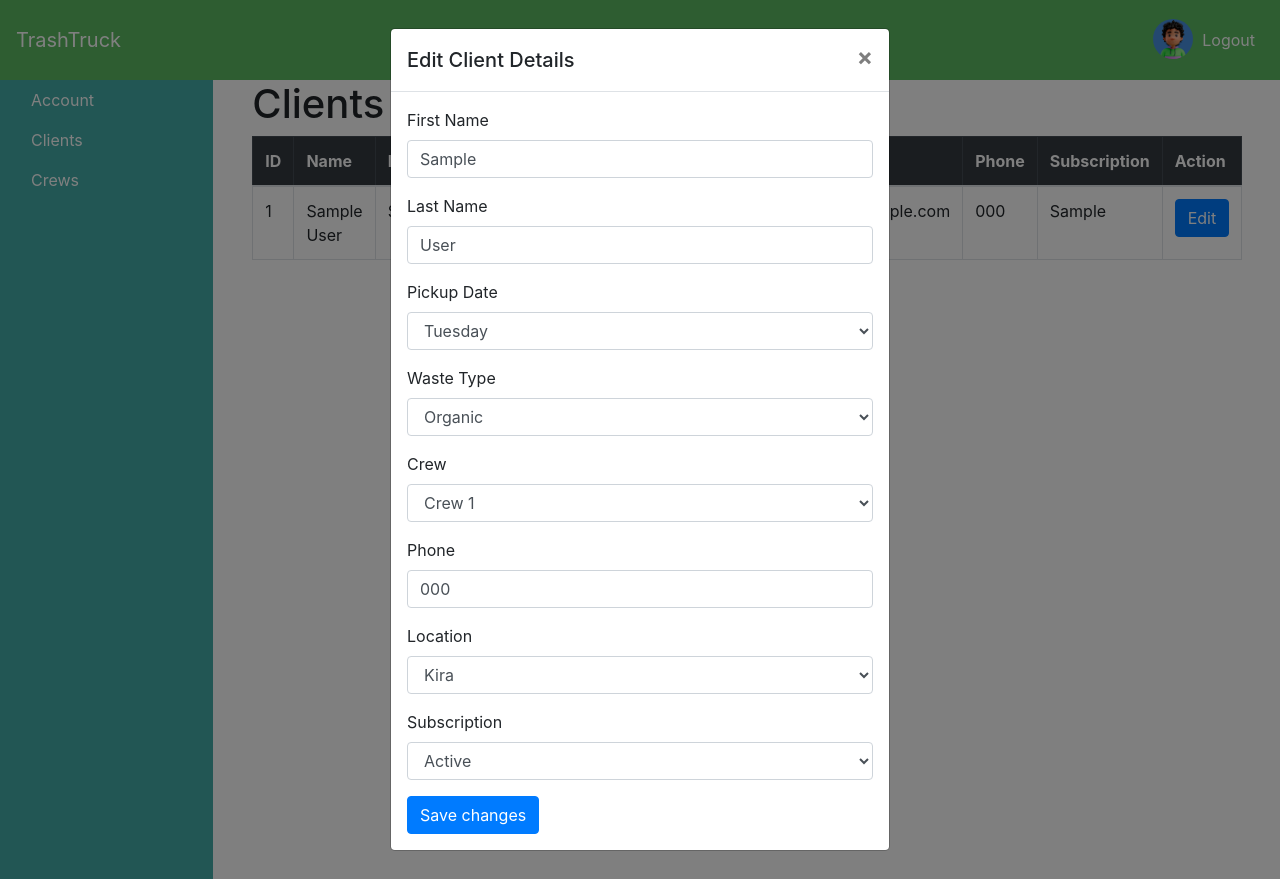
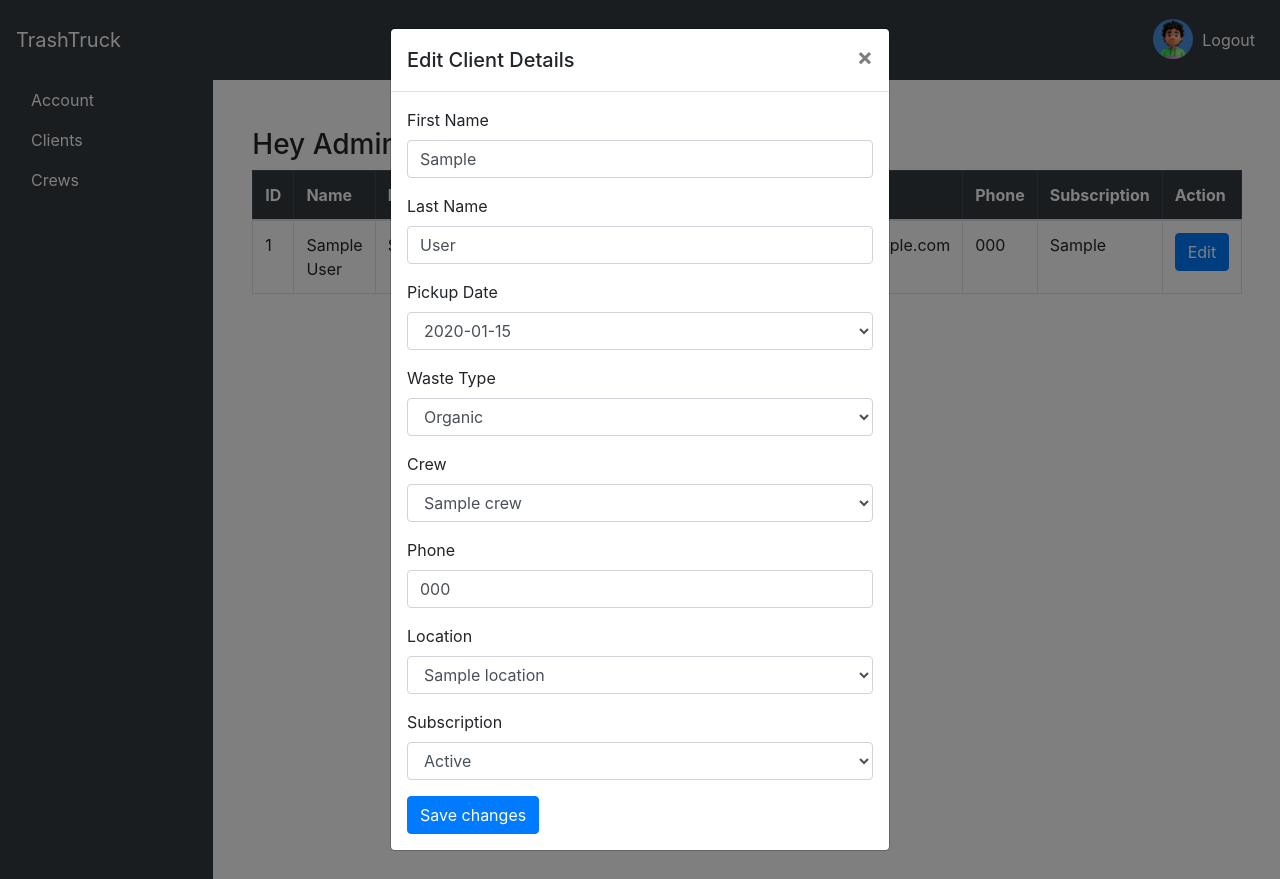
Before and after one commit to KitimboRino/TrashTruck-ALX-portfolio-project, a Flask app: template templates/clients.html in a window 1280 px wide, after a click on "Edit". Run offline with Flask 3, Linux system fonts and the light colour scheme; tables that the repository leaves empty hold one stand-in row (values such as "Sample post"); the template is opened without the code that fills it: values that come from a table or form of the project are taken from there, most other values are stand-ins (such as "Sample title", 1, 10 or a date in 2020); one stand-in notice (Sample message) is shown; some libraries are stand-ins or nearby versions.

Commit message:
style(clients.html): refactor styles clients page

```diff
--- a/static/css/dashLayout.css
+++ b/static/css/dashLayout.css
@@ -1,10 +1,10 @@
 .navbar {
-    background-color: #5DBB63;
+    background-color: #343a40;
     height: 80px;
 }
 
 #sidebar {
-    background-color: #45ADA8;
+    background-color: #343a40;
     height: 100vh;
     /* width: calc(100% - 100px); */
     width: 100px;
@@ -21,12 +21,13 @@
 
 .nav-link.active,
 .nav-link:hover {
-    color: #FF7F50;
+    color: white;
+
     /* Set the text color to white for active and hover states */
 }
 
 .nav-link.active {
-    background-color: red;
+    background-color: green;
     /* Set the background color to red for active state */
 }
 
--- a/templates/clients.html
+++ b/templates/clients.html
@@ -1,14 +1,27 @@
 {% extends 'base.html' %}
 
 {% block page_content %}
+
+<!-- Flash Messages Section -->
+{% with messages = get_flashed_messages() %}
+{% if messages %}
+<ul class="flash-messages">
+    {% for message in messages %}
+    <li class="flash-message">{{ message }}</li>
+    {% endfor %}
+</ul>
+{% endif %}
+{% endwith %}
+<!-- End of Flash Messages Section -->
+
 <style>
     .table th {
         white-space: nowrap;
         /* Prevent line breaks */
     }
 </style>
-<div class="container">
-    <h1>Clients</h1>
+<div class="container mt-4">
+    <h3>Hey Admin, here are your Clients</h3>
     <table class="table table-bordered">
         <thead class="table-dark">
             <tr>
@@ -69,11 +82,17 @@
                                         </div>
                                         <div class="form-group">
                                             <label for="editPickupdate">Pickup Date</label>
-                                            <select class="form-control" id="editPickupdate" name="editPickupdate">
+                                            <!-- <select class="form-control" id="editPickupdate" name="editPickupdate">
                                                 <option value="Tuesday" {% if user.pickupdate=='Tuesday' %} selected {%
                                                     endif %}>Tuesday</option>
                                                 <option value="Thursday" {% if user.pickupdate=='Thursday' %} selected
                                                     {% endif %}>Thursday</option>
+                                            </select> -->
+                                            <select class="form-control" id="editPickupdate" name="editPickupdate">
+                                                {% for crew in crews %}
+                                                <option value="{{ crew.pickupdate }}" {% if user.crew==crew.pickupdate
+                                                    %} selected {% endif %}>{{ crew.pickupdate }}</option>
+                                                {% endfor %}
                                             </select>
                                         </div>
                                         <div class="form-group">
@@ -92,10 +111,10 @@
                                         <div class="form-group">
                                             <label for="editCrew">Crew</label>
                                             <select class="form-control" id="editCrew" name="editCrew">
-                                                <option value="Crew 1" {% if user.crew=='Crew 1' %} selected {% endif
-                                                    %}>Crew 1</option>
-                                                <option value="Crew 2" {% if user.crew=='Crew 2' %} selected {% endif
-                                                    %}>Crew 2</option>
+                                                {% for crew in crews %}
+                                                <option value="{{ crew.name }}" {% if user.crew==crew.name %} selected
+                                                    {% endif %}>{{ crew.name }}</option>
+                                                {% endfor %}
                                             </select>
                                         </div>
                                         <!-- <div class="form-group">
@@ -110,11 +129,17 @@
                                         </div>
                                         <div class="form-group">
                                             <label for="editLocation">Location</label>
-                                            <select class="form-control" id="editLocation" name="editLocation">
+                                            <!-- <select class="form-control" id="editLocation" name="editLocation">
                                                 <option value="Kira" {% if user.location=='Kira' %} selected {% endif
                                                     %}>Kira</option>
                                                 <option value="Bukoto" {% if user.location=='Bukoto' %} selected {%
                                                     endif %}>Bukoto</option>
+                                            </select> -->
+                                            <select class="form-control" id="editLocation" name="editLocation">
+                                                {% for crew in crews %}
+                                                <option value="{{ crew.location }}" {% if user.crew==crew.location %} selected
+                                                    {% endif %}>{{ crew.location }}</option>
+                                                {% endfor %}
                                             </select>
                                         </div>
                                         <div class="form-group">
@@ -141,4 +166,15 @@
         </tbody>
     </table>
 </div>
+
+<script>
+    document.addEventListener('DOMContentLoaded', function () {
+        var flashMessages = document.querySelectorAll('.flash-messages .flash-message');
+        flashMessages.forEach(function (message) {
+            setTimeout(function () {
+                message.classList.add('fade');
+            }, 3000); // Adjust the delay (in milliseconds) as needed
+        });
+    });
+</script>
 {% endblock %}
```
